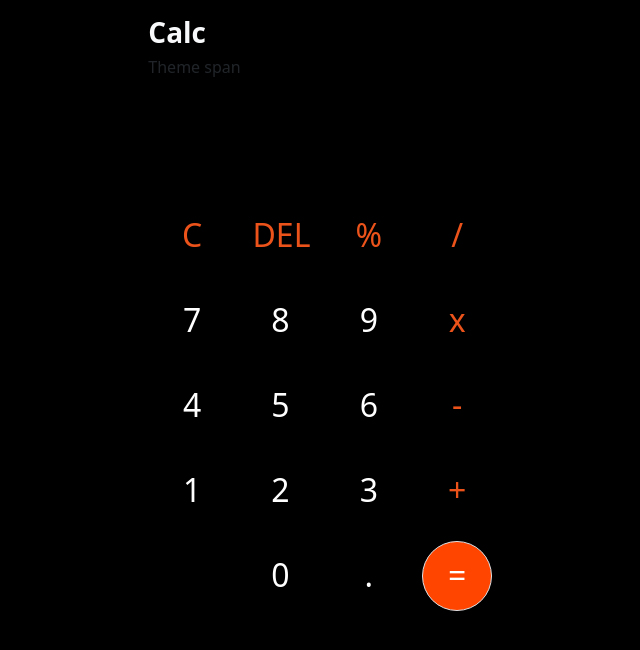
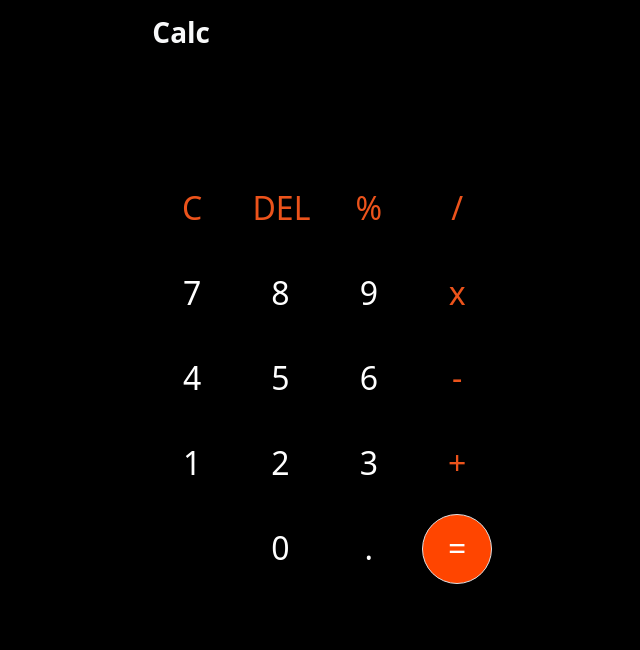
Before and after one commit to tagbochinedu/PROJECT4, a plain HTML site: page index.html in a window 1280 px wide. Shown: the whole page, without its empty margins (315-955 px from the left). Drawn offline with nearby package versions, Linux system fonts and the light colour scheme.

Commit message:
Update index.html

```diff
--- a/index.html
+++ b/index.html
@@ -15,12 +15,9 @@
         <div class="row justify-content-center">
             <div class="col-sm-10 col-lg-4">
                 <div>
-                    <h3 class="fw-bold text-light">
+                    <h3 class="fw-bold text-light ms-1">
                         Calc
                     </h3>
-                    <h6>
-                        Theme span
-                    </h6>
                 </div>
                 <div class="">
                     <p class="fw-bold fs-2 border rounded-pill text-end px-5 py-3" id="input"></p>
```
